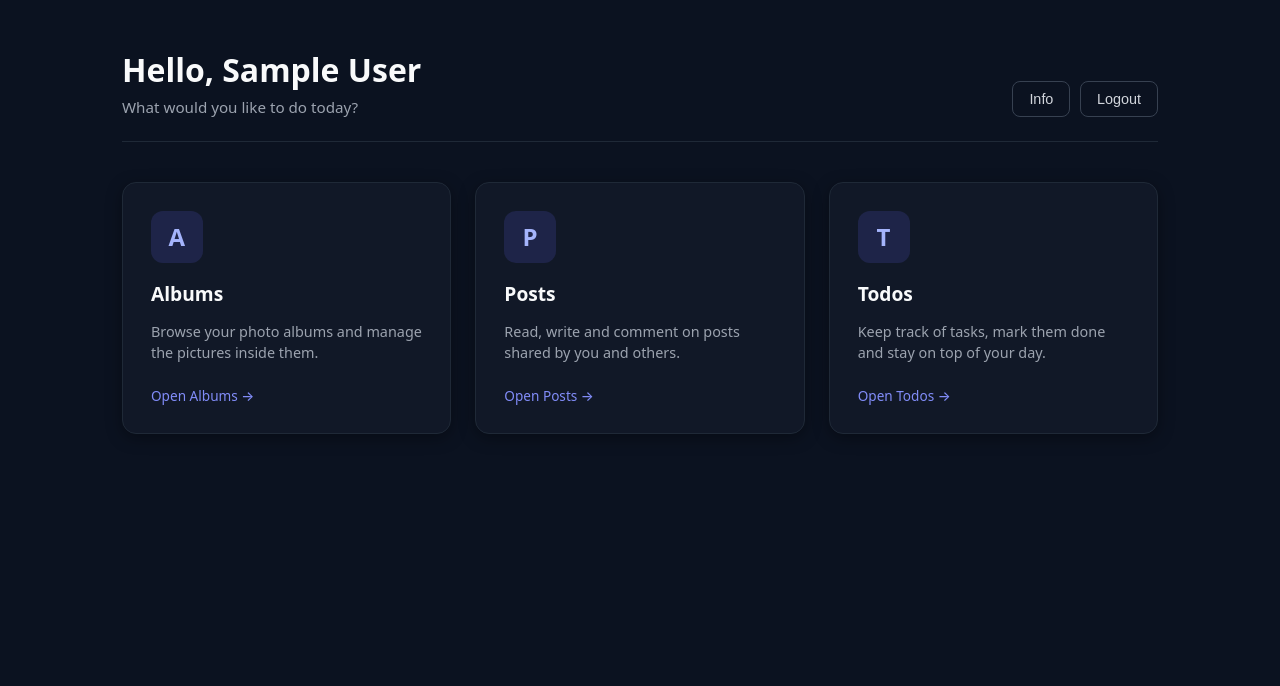
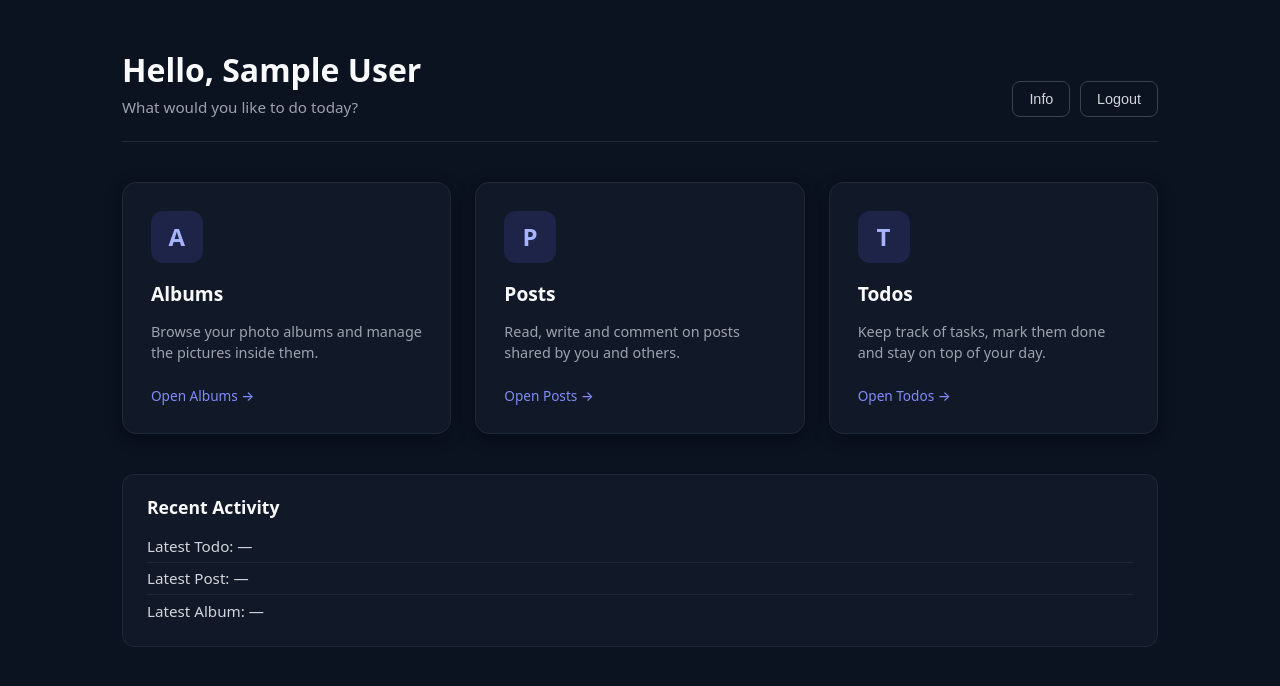
Before and after one commit to DanielPilant/project_5, a React (Vite) app: page /home in a window 1280 px wide. Shown: the top 686 px of the page. Built offline with nearby package versions, Linux system fonts and the light colour scheme; no server answers; sample sign-in values are in the browser's storage.

Commit message:
feat: add latest activity section to Home component with styling and API integration

```diff
--- a/src/api.js
+++ b/src/api.js
@@ -180,3 +180,30 @@ export async function deletePhoto(photoId) {
   });
   if (!res.ok) throw new Error("Failed to delete photo");
 }
+
+export async function getLatestTodo(userId) {
+  const res = await fetch(
+    `${API_URL}/users/${userId}/todos?_sort=id&_order=desc&_limit=1`,
+  );
+  if (!res.ok) throw new Error("Failed to fetch latest todo");
+  const data = await res.json();
+  return data[0] || null;
+}
+
+export async function getLatestPost(userId) {
+  const res = await fetch(
+    `${API_URL}/users/${userId}/posts?_sort=id&_order=desc&_limit=1`,
+  );
+  if (!res.ok) throw new Error("Failed to fetch latest post");
+  const data = await res.json();
+  return data[0] || null;
+}
+
+export async function getLatestAlbum(userId) {
+  const res = await fetch(
+    `${API_URL}/users/${userId}/albums?_sort=id&_order=desc&_limit=1`,
+  );
+  if (!res.ok) throw new Error("Failed to fetch latest album");
+  const data = await res.json();
+  return data[0] || null;
+}
--- a/src/pages/Home/Home.jsx
+++ b/src/pages/Home/Home.jsx
@@ -1,7 +1,8 @@
-import { useContext, useState } from "react";
+import { useContext, useEffect, useState } from "react";
 import { useNavigate } from "react-router-dom";
 import { UserContext } from "../../contexts/UserContext.jsx";
 import InfoModal from "../../components/InfoModal.jsx";
+import { getLatestTodo, getLatestPost, getLatestAlbum } from "../../api.js";
 import "./home.css";
 
 const ROUTE_CARDS = [
@@ -29,6 +30,15 @@ export default function Home() {
   const navigate = useNavigate();
   const { currentUser, logout } = useContext(UserContext);
   const [showInfo, setShowInfo] = useState(false);
+  const [latestTodo, setLatestTodo] = useState(null);
+  const [latestPost, setLatestPost] = useState(null);
+  const [latestAlbum, setLatestAlbum] = useState(null);
+
+  useEffect(() => {
+    getLatestTodo(currentUser.id).then(setLatestTodo).catch(() => {});
+    getLatestPost(currentUser.id).then(setLatestPost).catch(() => {});
+    getLatestAlbum(currentUser.id).then(setLatestAlbum).catch(() => {});
+  }, [currentUser.id]);
 
   function handleLogout() {
     logout();
@@ -80,6 +90,13 @@ export default function Home() {
         ))}
       </section>
 
+      <section className="home-activity">
+        <h2>Recent Activity</h2>
+        <div>Latest Todo: {latestTodo ? latestTodo.title : "—"}</div>
+        <div>Latest Post: {latestPost ? latestPost.title : "—"}</div>
+        <div>Latest Album: {latestAlbum ? latestAlbum.title : "—"}</div>
+      </section>
+
       {showInfo && (
         <InfoModal user={currentUser} onClose={() => setShowInfo(false)} />
       )}
--- a/src/pages/Home/home.css
+++ b/src/pages/Home/home.css
@@ -151,6 +151,31 @@ body:has(.home-page) {
   transform: translateX(3px);
 }
 
+.home-activity {
+  margin-top: 2.5rem;
+  padding: 1.25rem 1.5rem;
+  background: #111827;
+  border: 1px solid #1f2937;
+  border-radius: 12px;
+  color: #d1d5db;
+  font-size: 0.95rem;
+}
+
+.home-activity h2 {
+  margin: 0 0 0.75rem;
+  font-size: 1.1rem;
+  color: #f9fafb;
+}
+
+.home-activity div {
+  padding: 0.35rem 0;
+  border-bottom: 1px solid #1f2937;
+}
+
+.home-activity div:last-child {
+  border-bottom: none;
+}
+
 /* Dark modal override scoped to the home page */
 .home-page .modal-overlay {
   position: fixed;
```
Also changed, not shown: json.db.json (+6 -6 lines).
